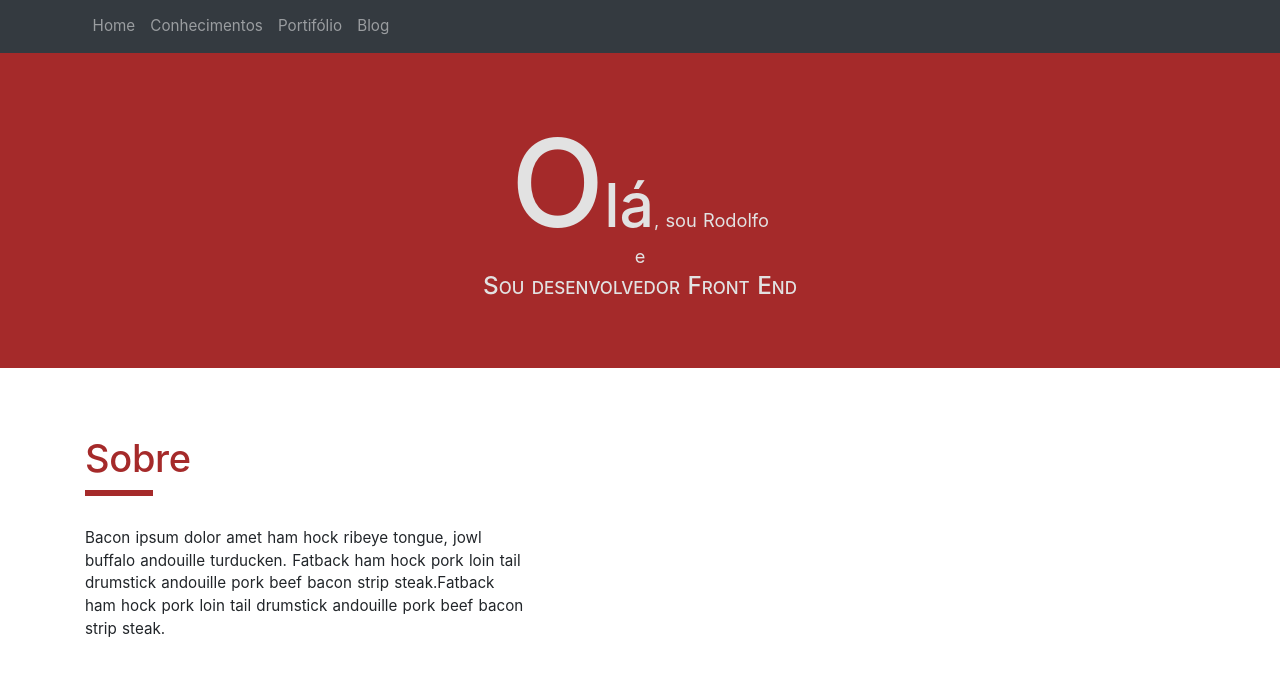
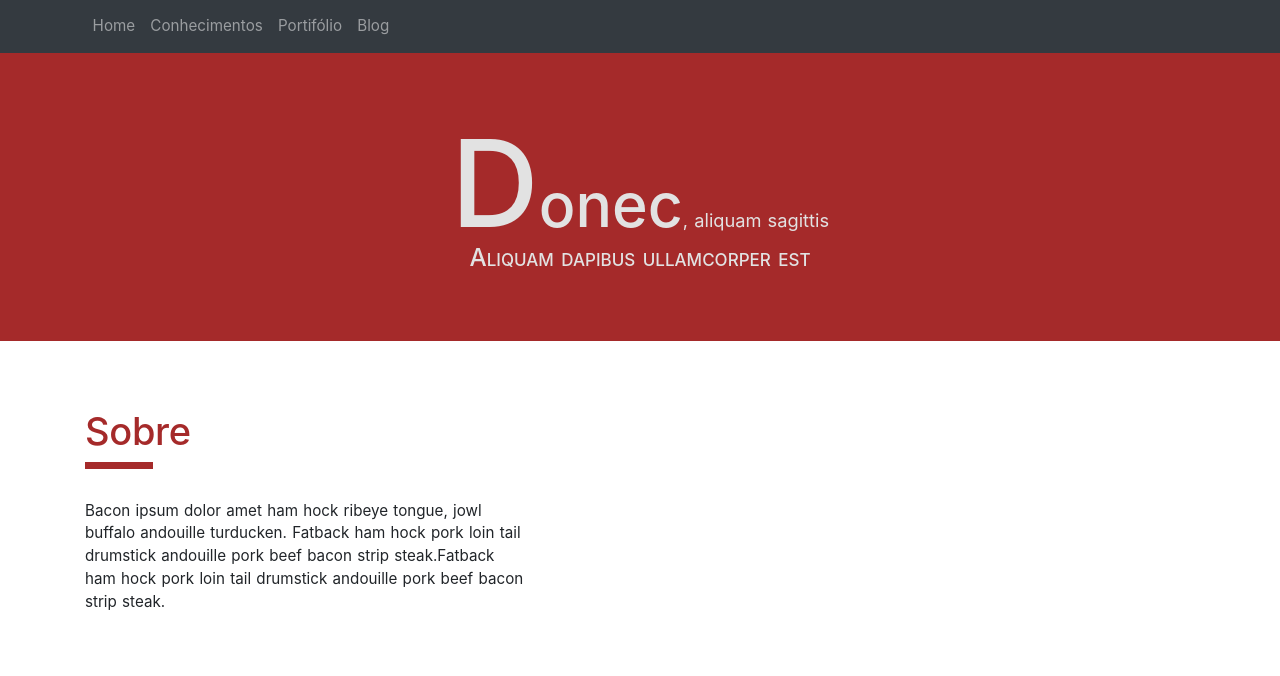
Before and after one commit to rodolfoip/nuxt-kit-starter, a Nuxt app: page / in a window 1280 px wide. Shown: the top 676 px of the page. Built offline with nearby package versions, Linux system fonts and the light colour scheme; no server answers.

Commit message:
Correção nos textos

```diff
--- a/pages/index.vue
+++ b/pages/index.vue
@@ -4,10 +4,9 @@
       <div class="container">
         <div class="me--content">
           <div>
-            <h1><span>O</span>lá</h1>, sou Rodolfo
+            <h1><span>D</span>onec</h1>, aliquam sagittis
           </div>
-          e
-          <h3>Sou desenvolvedor Front End</h3>
+          <h3>Aliquam dapibus ullamcorper est</h3>
         </div>
       </div>
     </section>
```
